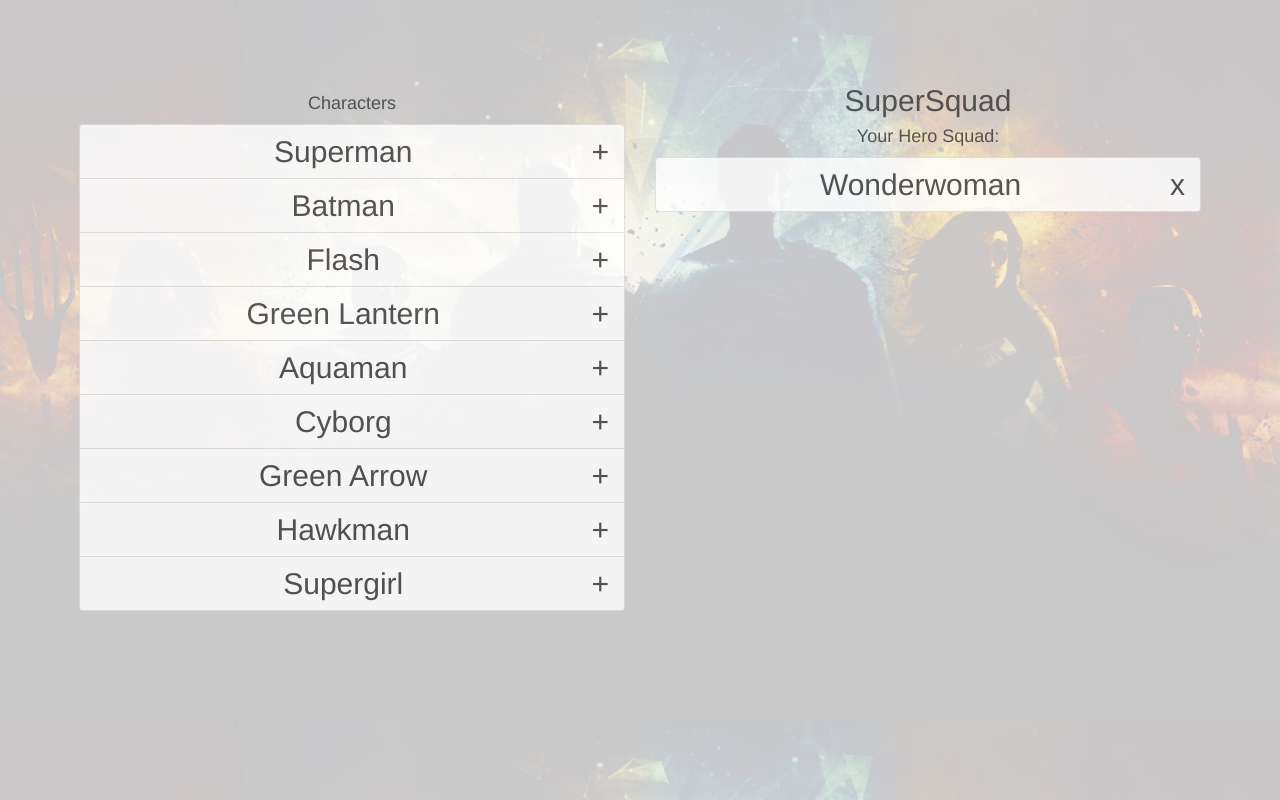
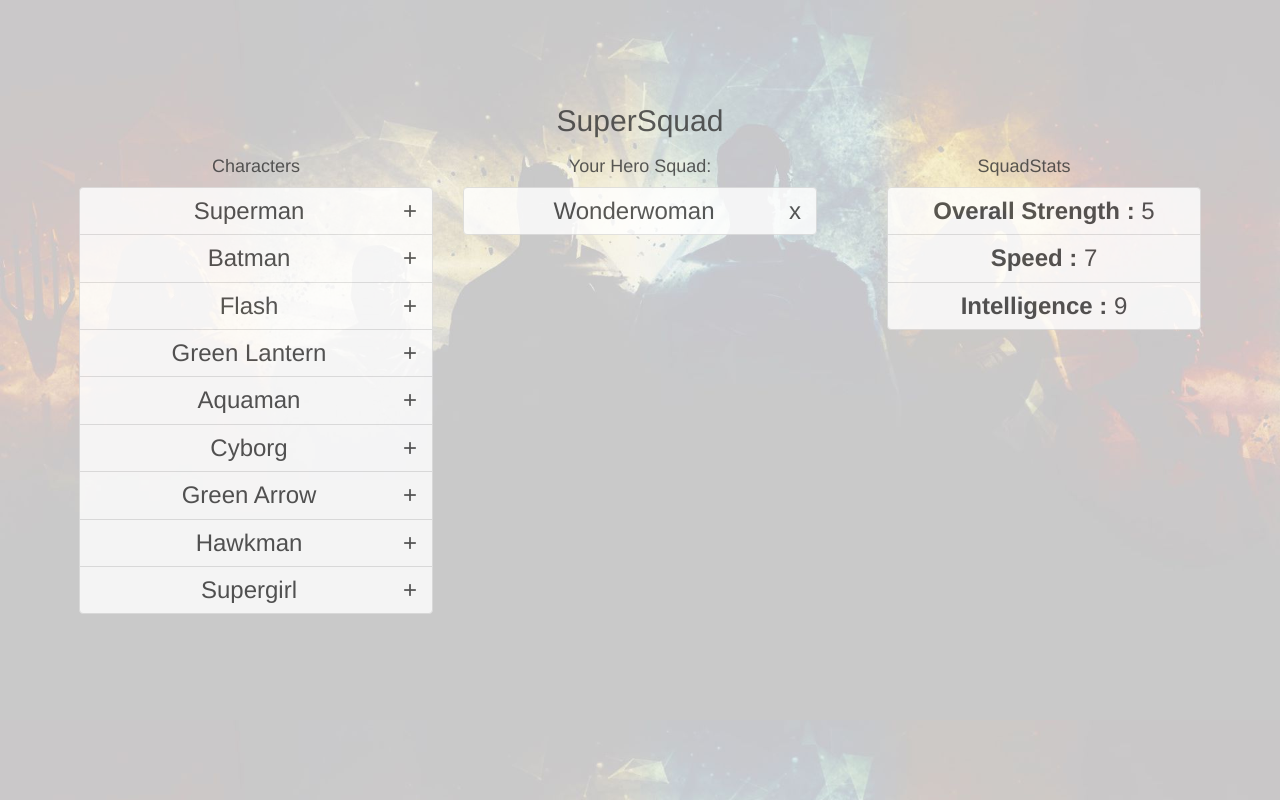
Before and after one commit to AkshatSrivastava2/SuperSquadReduxReactApp, a React app: page / in a window 1280 px wide. Built offline with nearby package versions, Linux system fonts and the light colour scheme.

Commit message:
SuperSquad completed with styling

```diff
--- a/src/components/App.js
+++ b/src/components/App.js
@@ -2,22 +2,28 @@ import React , { Component } from 'react';
 import CharacterList from './CharacterList';
 import '../styles/index.css';
 import HeroList from './HeroList';
+import SquadStats from './SquadStats';
 
 class App extends Component
 {
     render(){
         return (
+            <h3>
             <div className="App">
                 <h2>
                     SuperSquad
-                    <div className="col-md-6">
+                </h2>
+                    <div className="col-md-4">
                     <CharacterList />
                     </div>
-                    <div className="col-md-6">
+                    <div className="col-md-4">
                     <HeroList />
                     </div>
-                </h2>
+                    <div className="col-md-4">
+                        <SquadStats />
+                    </div>
             </div>
+            </h3>
         )
     }
 }
--- a/src/components/HeroList.js
+++ b/src/components/HeroList.js
@@ -5,7 +5,9 @@ import { bindActionCreators } from 'redux';
 
 class HeroList extends Component{
     render(){
+        console.log('this.props.heroes',this.props.heroes);
         return (
+
             <div>
                 <h4>Your Hero Squad:</h4>
                 <ul className="list-group">
--- /dev/null
+++ b/src/components/SquadStats.js
@@ -0,0 +1,55 @@
+import React , { Component } from 'react';
+import { connect } from 'react-redux';
+
+class SquadStats extends Component{
+    strength(){
+        let strength=0;
+        this.props.heroes.forEach(hero=>strength+=hero.strength);
+        return strength;
+    }
+    speed()
+    {
+        let speed=0;
+        this.props.heroes.forEach(hero=>speed+=hero.speed);
+        return speed;
+    }
+    intelligence()
+    {
+        let intelligence=0;
+        this.props.heroes.forEach(hero=>intelligence+=hero.intelligence);
+        return intelligence;
+    }
+    render(){
+        return(
+            <div>
+                <h4>SquadStats</h4>
+                <ul className="item-group">
+                    <li className="list-group-item">
+                        <b>Overall Strength : </b>
+                        {
+                            this.strength()
+                        }
+                    </li>
+                    <li className="list-group-item">
+                        <b>Speed : </b>
+                        {
+                            this.speed()
+                        }
+                    </li>
+                    <li className="list-group-item">
+                        <b>Intelligence : </b>
+                        {
+                            this.intelligence()
+                        }
+                    </li>
+                </ul>
+            </div>
+        )
+    }
+}
+function mapStateToProps(state){
+    return {
+        heroes:state.heroes
+    }
+}
+export default connect(mapStateToProps,null)(SquadStats);
--- a/src/styles/index.css
+++ b/src/styles/index.css
@@ -1,7 +1,6 @@
 .App{
     text-align: center;
     padding: 5%;
-
 }
 .right-button{
     cursor: pointer;
```
